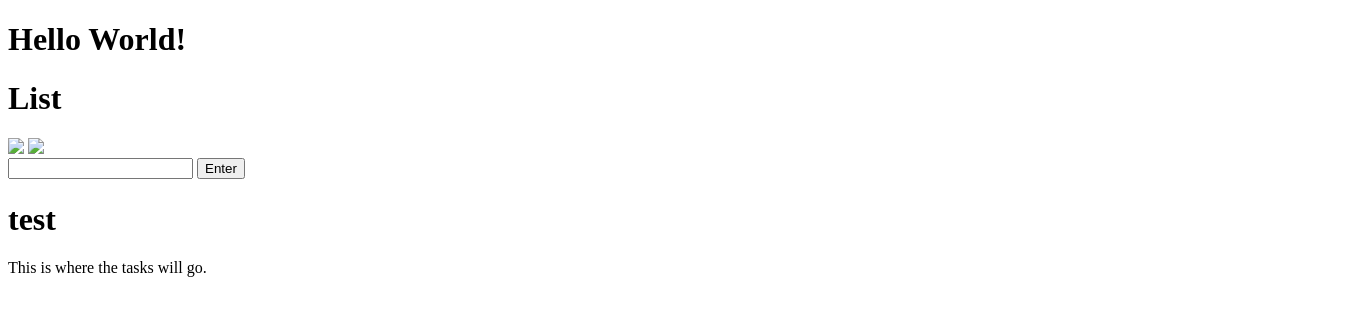
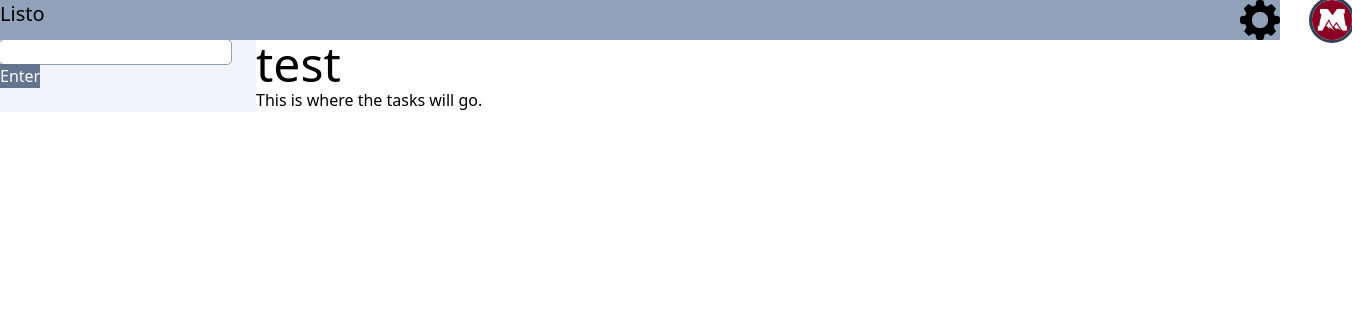
Before and after one commit to Milkwell/toDoApp, a plain HTML site: page index.html in a window 1280 px wide. Shown: the whole page, 1352 px wide, since content can reach past the window. Drawn offline with nearby package versions, Linux system fonts and the light colour scheme.

Commit message:
Thu Feb 13 09:24:35 MST 2025 added most of the style to the page.

```diff
--- a/index.html
+++ b/index.html
@@ -3,30 +3,32 @@
     <head>
         <meta charset="UTF-8" />
         <meta name="viewport" content="width=device-width, initial-scale=1.0" />
+        <script src="https://unpkg.com/@tailwindcss/browser@4"></script>
+        <script src="task.js"></script>
     </head>
 
     <body>
-        <h1>Hello World!</h1>
-
-        <header>
+        <header class="flex flex-row justify-between bg-slate-400">
             <div>
-                <h1>List</h1>
+                <h3 class="text-xl">Listo</h3>
             </div>
-            <div>
-                <img src="#" id="settings">
-                <img src="#" id="profile">
+            <div class="flex flex-row box-content size-10 gap-8">
+                <img class="rounded-full" src="./images/gear.png" id="settings">
+                <img class="rounded-full outline-3 outline-slate-700" src="./images/mtech-logo.png" id="profile">
             </div>
         </header>
 
-        <div id="mainBody">
+        <div class="columns-2 flex flex-row" id="mainBody">
 
-            <div id="sideBar">
-                <input>
-                <button>Enter</button>
+            <div class="basis-1/5 bg-slate-100" id="sideBar">
+                <input class="rounded-sm bg-white outline outline-slate-400">
+                <div>
+                    <button class="bg-slate-500 text-white">Enter</button>
+                </div>
             </div>
 
-            <div id="mainContent">
-                <h1>test</h1>
+            <div class="basis-4/5" id="mainContent">
+                <h1 class="text-5xl">test</h1>
                 <div id="tasksLocation">
                     <p>This is where the tasks will go.</p>
                 </div>
```
Also changed, not shown: images/gear.png (added), images/mtech-logo.png (added).
